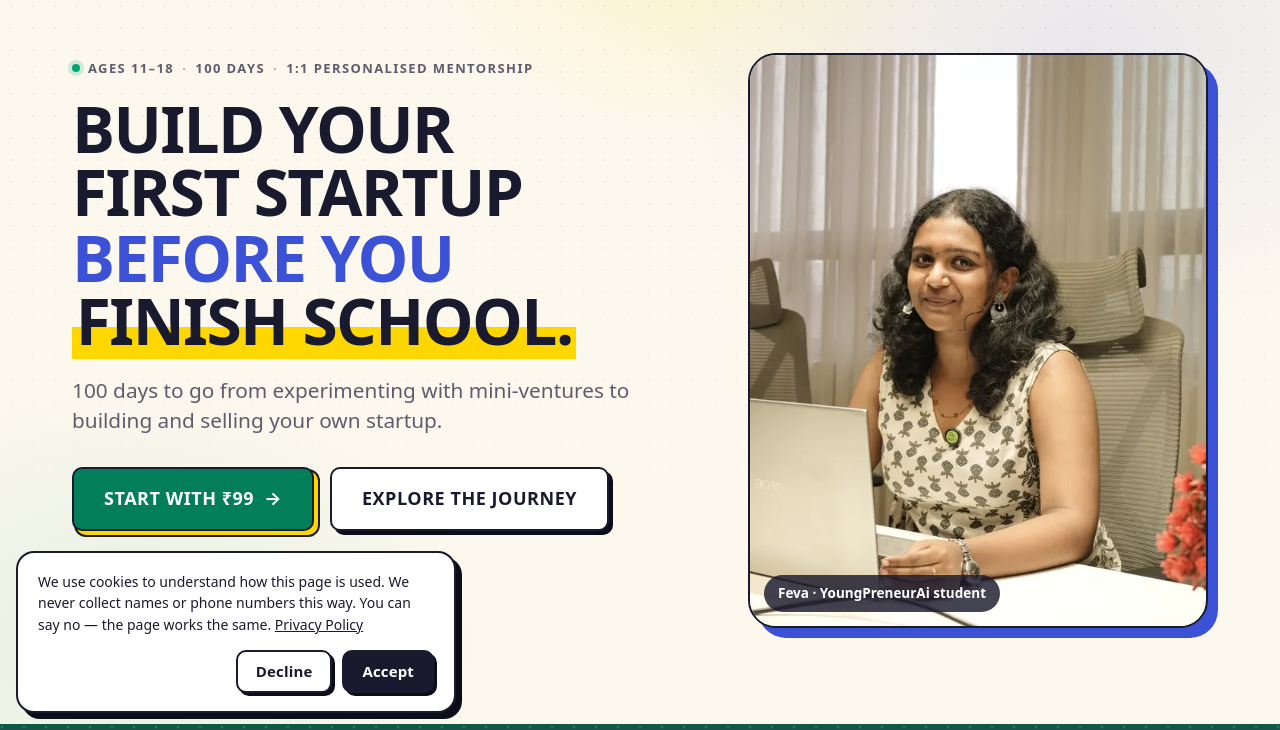
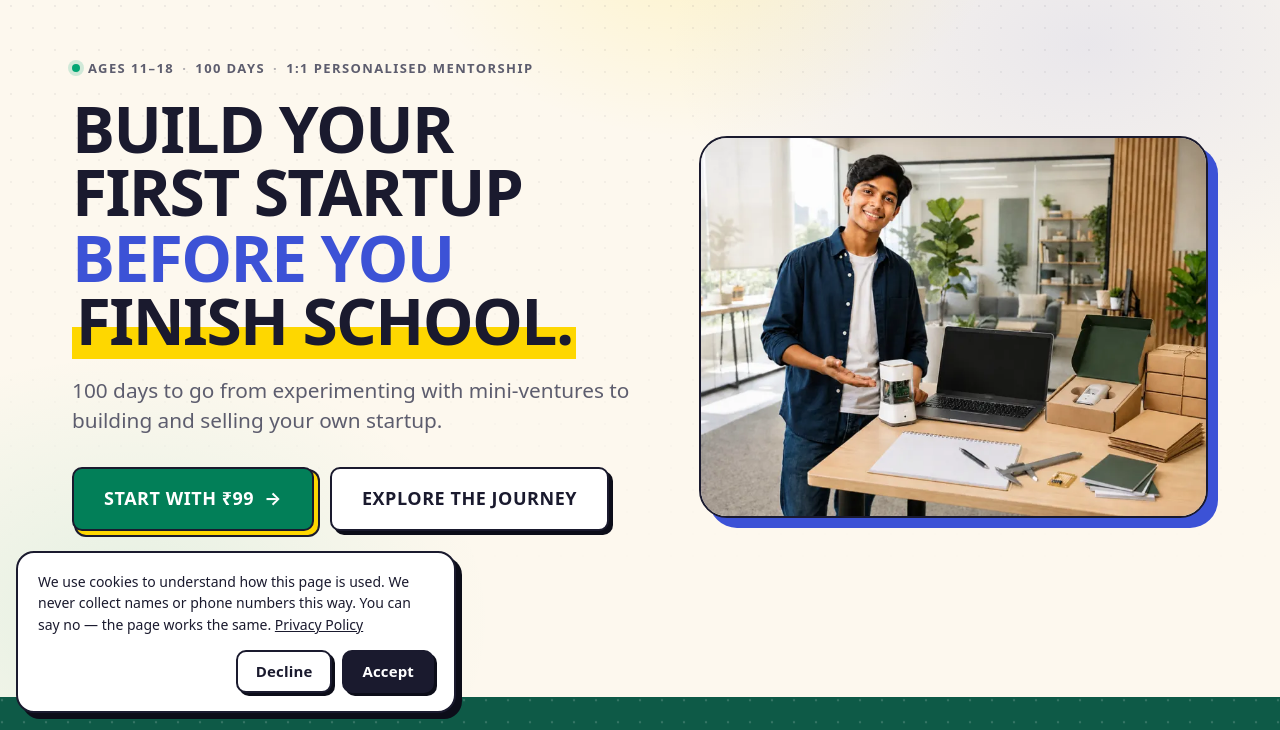
Before and after one commit to helloyoungmindsapp/Youngminds, a plain HTML site: page youngpreneur-ai/index.html in a window 1280 px wide. Shown: the part 71-801 px from the top of the page. Drawn offline with Linux system fonts and the light colour scheme; a web font is replaced by a local one.

Commit message:
YoungPreneurAi: AI-generated founder image as temporary hero
Photorealistic illustrative image (Canva) of a teenage founder presenting
their prototype, packaging and order boxes. Generated text and brand marks
removed; 4:3 landscape frame; 800/1200px webp. Not a real student, so no
name chip. Still swaps to the explainer via config.explainerVideo.

Co-Authored-By: Claude Opus 5.5 <noreply@anthropic.com>

```diff
--- a/youngpreneur-ai/app.js
+++ b/youngpreneur-ai/app.js
@@ -44,6 +44,7 @@
     if (hi.src) { img.src = hi.src; img.srcset = hi.srcset || ""; }
     if (hi.alt) img.alt = hi.alt;
     if (hi.focus) img.style.objectPosition = hi.focus;
+    if (hi.ratio) $("#hero-video .hv-image").style.setProperty("--hero-ratio", hi.ratio);
     if (chip) { if (hi.caption === "") chip.remove(); else if (hi.caption) chip.textContent = hi.caption; }
   })();
 
--- a/youngpreneur-ai/config.js
+++ b/youngpreneur-ai/config.js
@@ -43,17 +43,19 @@ window.YP_CONFIG = {
     whatsappMessage: "Hi YoungMinds! I have a question about YoungPreneurAi.",
   },
 
-  /* ---------------- HERO PHOTO — TEMPORARY HERO ASSET ----------------
-     Shown until the programme explainer video exists. Real photo of a
-     YoungPreneurAi student (Feva, consent confirmed for her showcase).
+  /* ---------------- HERO IMAGE — TEMPORARY HERO ASSET ----------------
+     Shown until the programme explainer video exists. AI-generated
+     (Canva), illustrative only: a young founder presenting the startup they
+     built — the outcome of the 100 days. Not a real student, so no name chip.
      The same image is written in index.html (so it loads first); values here
-     override it. caption: "" hides the name chip.                           */
+     override it. ratio sets the frame shape ("4 / 3" landscape).            */
   heroImage: {
-    src: "assets/hero/hero-student-1000.webp",
-    srcset: "assets/hero/hero-student-600.webp 600w, assets/hero/hero-student-1000.webp 1000w",
-    alt: "Feva, a YoungPreneurAi student, smiling at her desk while working on her startup on a laptop",
-    focus: "50% 35%",
-    caption: "Feva · YoungPreneurAi student",
+    src: "assets/hero/hero-founder-1200.webp",
+    srcset: "assets/hero/hero-founder-800.webp 800w, assets/hero/hero-founder-1200.webp 1200w",
+    alt: "Illustrative image: a confident teenage founder presenting the working prototype, packaging and order boxes of the startup they built",
+    focus: "50% 50%",
+    ratio: "4 / 3",
+    caption: "",
   },
 
   /* ---------------- HERO: PROGRAMME EXPLAINER VIDEO ----------------
--- a/youngpreneur-ai/index.html
+++ b/youngpreneur-ai/index.html
@@ -73,16 +73,16 @@
           <a class="btn btn-lg hero-secondary" href="#journey" data-hero="explore_journey">Explore the journey</a>
         </div>
 
-        <!-- HERO VISUAL — TEMPORARY HERO ASSET (config.heroImage): a real photo of a YoungPreneurAi student at work.
-             When config.explainerVideo.src is set, app.js replaces this photo with the programme explainer player
+        <!-- HERO VISUAL — TEMPORARY HERO ASSET (config.heroImage): AI-generated illustrative image of a young founder
+             presenting their startup (the outcome of the 100 days). Not a real student, so no name is shown.
+             When config.explainerVideo.src is set, app.js replaces this image with the programme explainer player
              (click to play, controls, no autoplay, no loop). No HTML change is needed for that swap. -->
         <figure class="hero-video" id="hero-video" data-state="image">
           <div class="hv-image">
-            <img src="assets/hero/hero-student-1000.webp"
-                 srcset="assets/hero/hero-student-600.webp 600w, assets/hero/hero-student-1000.webp 1000w"
-                 sizes="(max-width: 920px) 92vw, 460px" width="1000" height="1250" fetchpriority="high" decoding="async"
-                 alt="Feva, a YoungPreneurAi student, smiling at her desk while working on her startup on a laptop" />
-            <span class="hv-chip">Feva · YoungPreneurAi student</span>
+            <img src="assets/hero/hero-founder-1200.webp"
+                 srcset="assets/hero/hero-founder-800.webp 800w, assets/hero/hero-founder-1200.webp 1200w"
+                 sizes="(max-width: 920px) 92vw, 560px" width="1200" height="900" fetchpriority="high" decoding="async"
+                 alt="Illustrative image: a confident teenage founder presenting the working prototype, packaging and order boxes of the startup they built" />
           </div>
         </figure>
 
--- a/youngpreneur-ai/styles.css
+++ b/youngpreneur-ai/styles.css
@@ -137,7 +137,7 @@ mark {
 }
 .hero-text { grid-area: text; }
 .hero-cta { grid-area: cta; }
-.hero-video { grid-area: video; align-self: center; justify-self: end; width: 100%; max-width: 460px; }
+.hero-video { grid-area: video; align-self: center; justify-self: end; width: 100%; max-width: 580px; }
 .hero-note { grid-area: note; }
 .hero-text .eyebrow { margin-bottom: 20px; }
 .hero h1 {
@@ -182,10 +182,10 @@ mark {
 .hv-ph-icon { width: 72px; height: 72px; border-radius: 50%; display: grid; place-items: center; margin-bottom: 6px; border: 2px dashed rgba(254,215,0,.7); color: var(--yellow); }
 .hv-ph-icon svg { font-size: 28px; fill: currentColor; stroke: none; margin-left: 4px; }
 .hv-image {
-  position: relative; width: 100%; aspect-ratio: 4 / 5; border-radius: var(--radius-xl); overflow: hidden;
+  position: relative; width: 100%; aspect-ratio: var(--hero-ratio, 4 / 3); border-radius: var(--radius-xl); overflow: hidden;
   border: 2px solid var(--ink); box-shadow: 10px 10px 0 0 var(--blue); background: #e9e7df;
 }
-.hv-image img { width: 100%; height: 100%; object-fit: cover; object-position: 50% 35%; display: block; }
+.hv-image img { width: 100%; height: 100%; object-fit: cover; object-position: 50% 50%; display: block; }
 .hv-chip {
   position: absolute; left: 14px; bottom: 14px; padding: 8px 14px; border-radius: 999px;
   background: rgba(26,26,46,.82); color: #fff; font-size: 13.5px; font-weight: 700;
@@ -600,8 +600,7 @@ mark {
   .hero-secondary { margin-top: 26px; }
   .hero-note { font-size: 14px; margin-top: 18px; }
   .hv-frame, .hv-placeholder, .hv-image { box-shadow: 6px 6px 0 0 var(--blue); border-radius: var(--radius-lg); }
-  .hv-image { aspect-ratio: 1 / 1; }
-  .hero-video { justify-self: stretch; max-width: 520px; }
+  .hero-video { justify-self: stretch; max-width: 560px; }
   .hv-play .play { width: 68px; height: 68px; }
   .hv-play .play svg { font-size: 28px; }
   .hv-caption { margin-top: 12px; font-size: 12.5px; }
```
Also changed, not shown: youngpreneur-ai/assets/hero/hero-founder-1200.webp (added), youngpreneur-ai/assets/hero/hero-founder-800.webp (added), youngpreneur-ai/assets/hero/hero-student-1000.webp (deleted), youngpreneur-ai/assets/hero/hero-student-600.webp (deleted), 1 other file.
